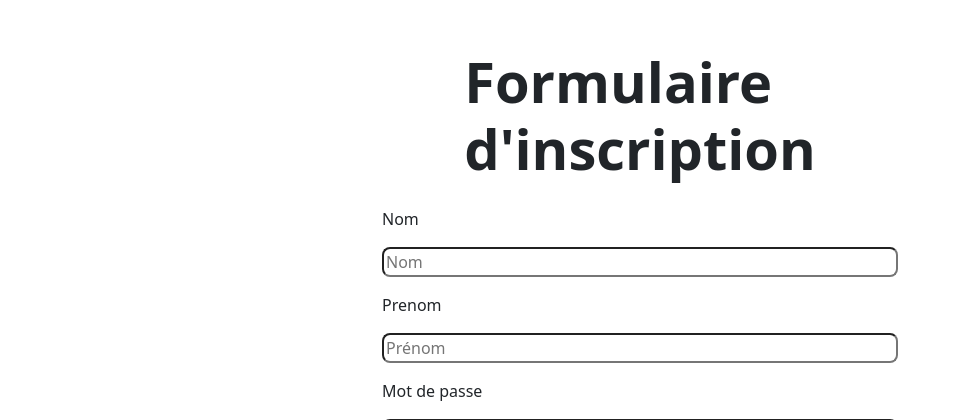
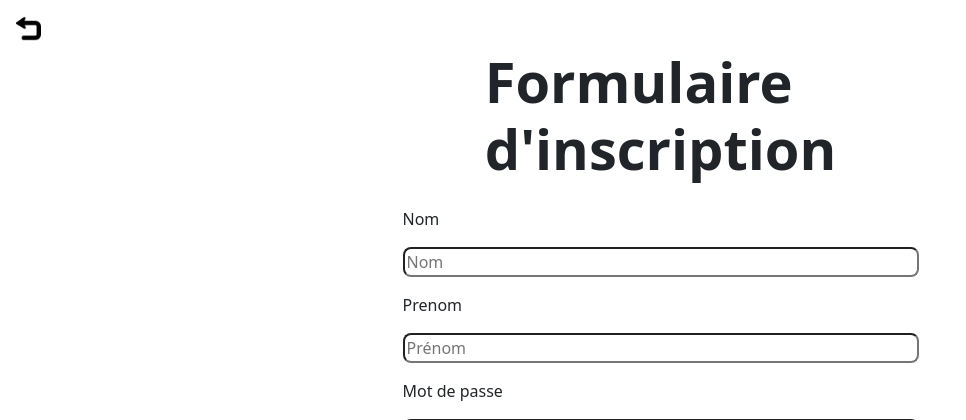
Before and after one commit to lenny-vergerolle/SAE_PONEY, a Flask app: page /signin in a window 1280 px wide. Shown: the part 71-491 px from the top of the page, without its empty margins (0-966 px from the left). Run offline with Flask 3, Linux system fonts and the light colour scheme; some libraries are stand-ins or nearby versions.

Commit message:
ajout de la flèche sur la page d'inscription

```diff
--- a/src/templates/signin.html
+++ b/src/templates/signin.html
@@ -1,5 +1,8 @@
 {%extends 'base.html'%}
 {%block content%}
+    <a href="{{ url_for('accueil_visiteur') }}">
+        <img src="{{ url_for('static', filename='img/fleche_retour.png') }}" alt="Flèche" class="float-start ms-3 mt-3" style="width:25px;height:auto;">
+    </a>
     <div class="mx-auto w-25 d-flex flex-column align-items-center div-dark rounded-4 mb-3 p-4">
         <div>
             <h1 class="fw-bolder display-4 m-4 color_white">Formulaire d'inscription</h1>
```
